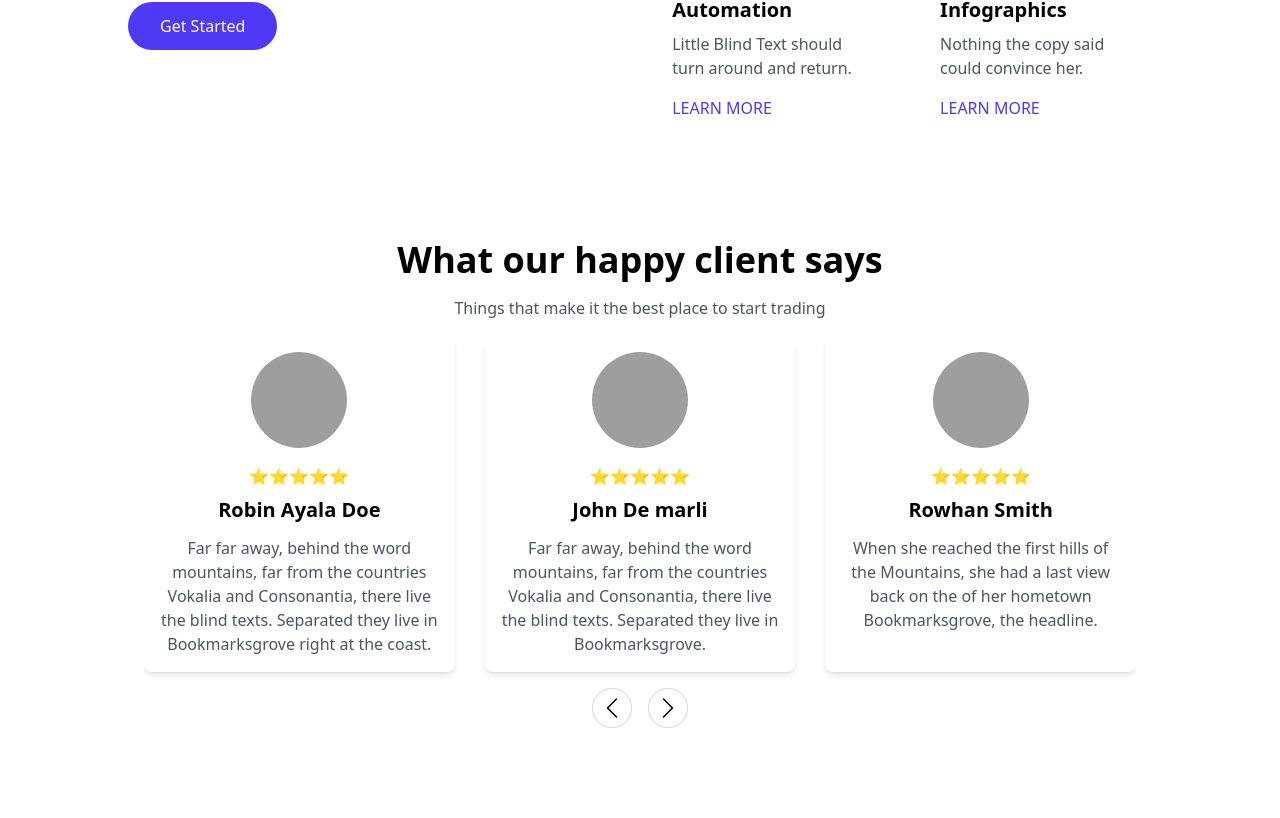
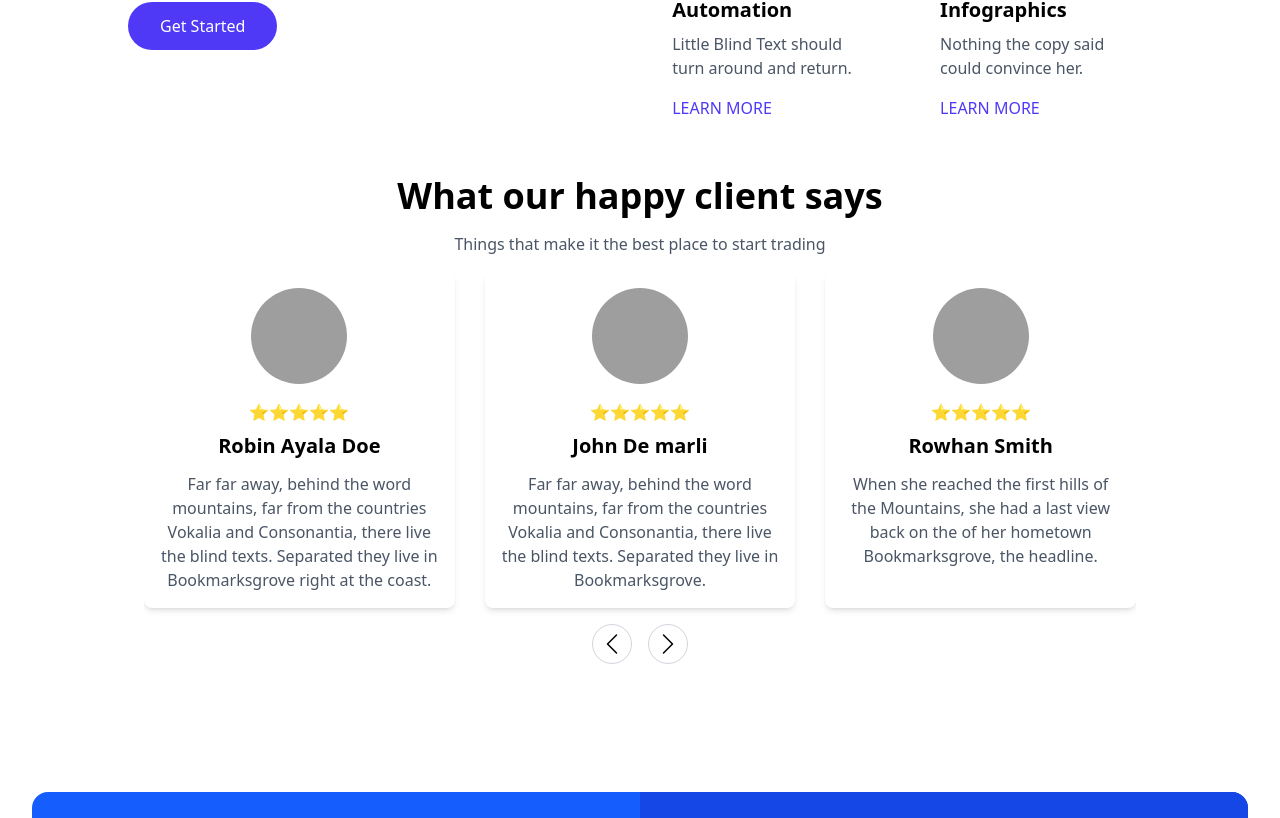
Before and after one commit to Animesh-Jaiswal/Guidence-react, a React (Vite) app: page / in a window 1280 px wide. Shown: the part 3802-4620 px from the top of the page. Built offline with nearby package versions, Linux system fonts and the light colour scheme; grey boxes are pictures that could not be loaded.

Commit message:
Update TestimonialSec.jsx

```diff
--- a/src/components/TestimonialSec.jsx
+++ b/src/components/TestimonialSec.jsx
@@ -52,7 +52,7 @@ const TestimonialSec = () => {
   return (
     <section
       id="testimonials"
-      className="py-24 px-4 max-w-7xl mx-auto sm:w-3/4 md:w-4/5 "
+      className="py-8 px-4 max-w-7xl mx-auto sm:w-3/4 md:w-4/5 "
     >
       <motion.div
         variants={fadeIn("up", 0.3)}
```
